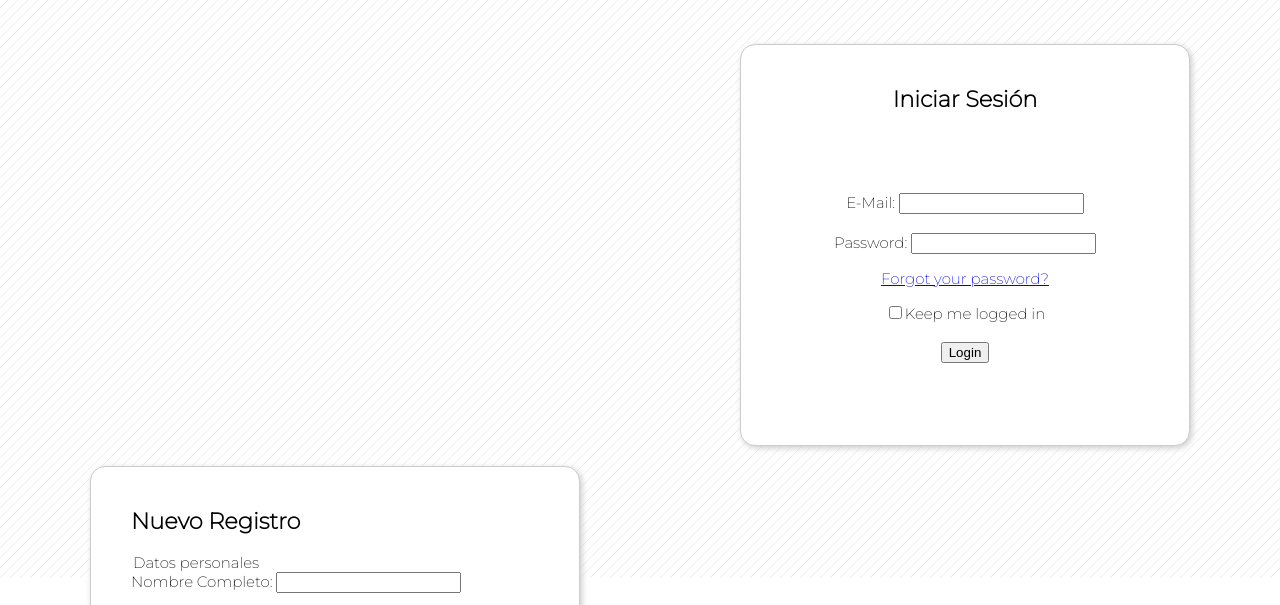
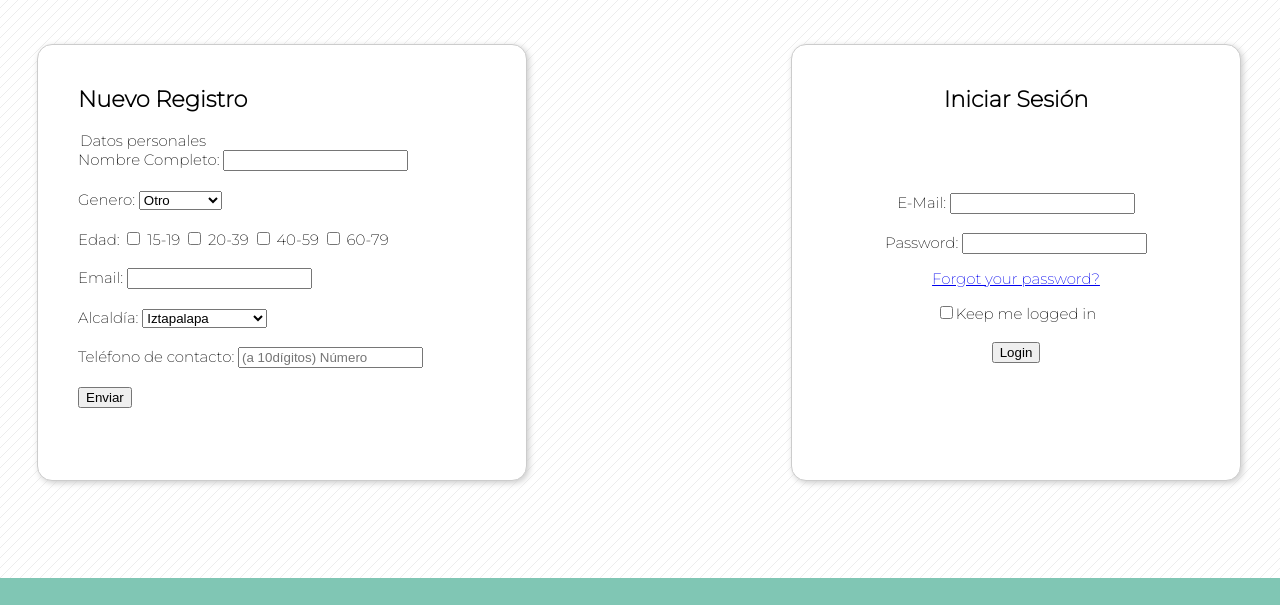
Before and after one commit to MirandAWebDesign/MirandAWebDesign.github.io, a plain HTML site: page login.html in a window 1280 px wide. Shown: the part 153-758 px from the top of the page. Drawn offline with Linux system fonts and the light colour scheme.

Commit message:
Update stylelogin.css

```diff
--- a/css/stylelogin.css
+++ b/css/stylelogin.css
@@ -105,10 +105,10 @@
 #registro, #login{
     display: block;
     width: 35%;
-    height: 400px;
+    height: 435px;
     margin-top: 20px;
-    margin-left: 90px;
-    margin-right: 90px;
+    margin-left: 37px;
+    margin-right: 39px;
     font-family: 'Montserrat', sans-serif;
     color: black;
     font-size: 15px;
```
